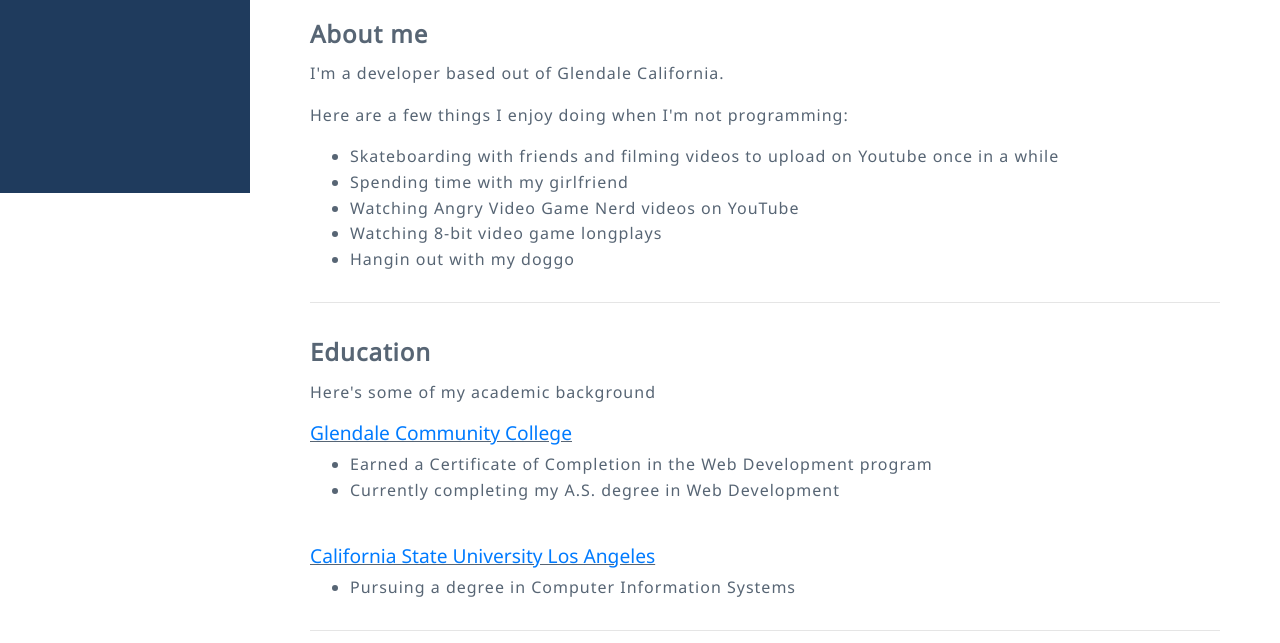
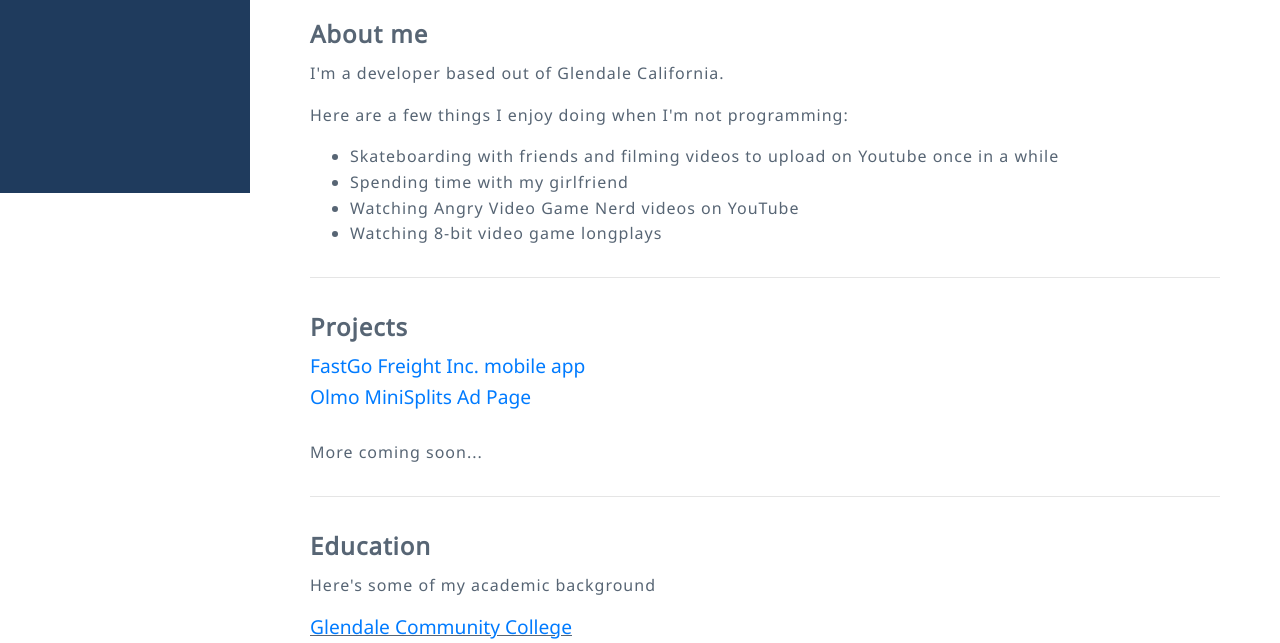
Before and after one commit to chrismomdjian/chrismomdjian-portfolio, a plain HTML site: page index.html in a window 1280 px wide. Shown: the part 607-1250 px from the top of the page. Drawn offline with nearby package versions, Linux system fonts and the light colour scheme.

Commit message:
added projects section

```diff
--- a/index.html
+++ b/index.html
@@ -48,6 +48,11 @@
               </a>
             </li>
             <li class="nav-item">
+              <a class="nav-link" data-toggle="collapse" data-target=".navbar-collapse.show" href="#projects">
+                Projects
+              </a>
+            </li>
+            <li class="nav-item">
               <a class="nav-link" data-toggle="collapse" data-target=".navbar-collapse.show" href="#education">
                 Education
               </a>
@@ -62,6 +67,8 @@
                 Contact
               </a>
             </li>
+
+            <!-- https://itunes.apple.com/us/app/fastgo-freight/id1380370462?mt=8 -->
           </ul>
 
           <hr />
@@ -93,6 +100,7 @@
       <hr />
       <a href="#introduction" class="sidenav-link">Introduction</a>
       <a href="#about" class="sidenav-link">About Me</a>
+      <a href="#projects" class="sidenav-link">Projects</a>
       <a href="#education" class="sidenav-link">Education</a>
       <a href="#languages" class="sidenav-link">Languages</a>
       <a href="#contact" class="sidenav-link">Contact</a>
@@ -141,8 +149,26 @@
             <li>Spending time with my girlfriend</li>
             <li>Watching Angry Video Game Nerd videos on YouTube</li>
             <li>Watching 8-bit video game longplays</li>
-            <li>Hangin out with my doggo</li>
           </ul>
+        </div>
+      </section>
+
+      <hr />
+
+      <section id="projects">
+        <div>
+          <h2 class="section-title">Projects</h2>
+          <h3 class="section-title-2">
+            <a href="https://itunes.apple.com/us/app/fastgo-freight/id1380370462?mt=8" target="_blank">FastGo Freight Inc. mobile app</a>
+          </h3>
+
+          <h3 class="section-title-2">
+            <a href="http://olmominisplits.com/" target="_blank">Olmo MiniSplits Ad Page</a>
+          </h3>
+
+          <br />
+
+          <p>More coming soon...</p>
         </div>
       </section>
 
```
